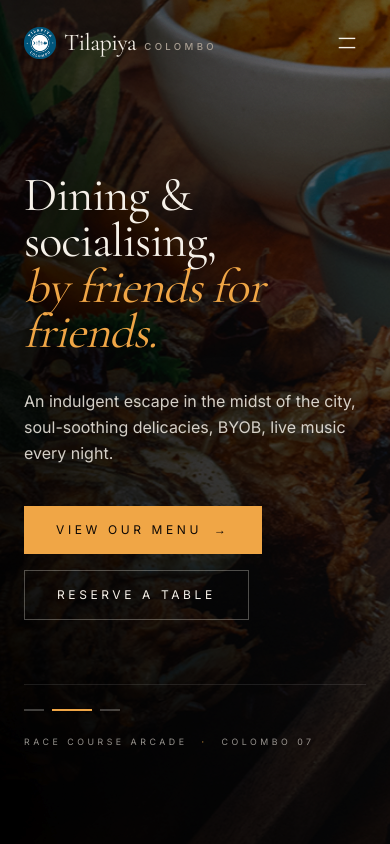
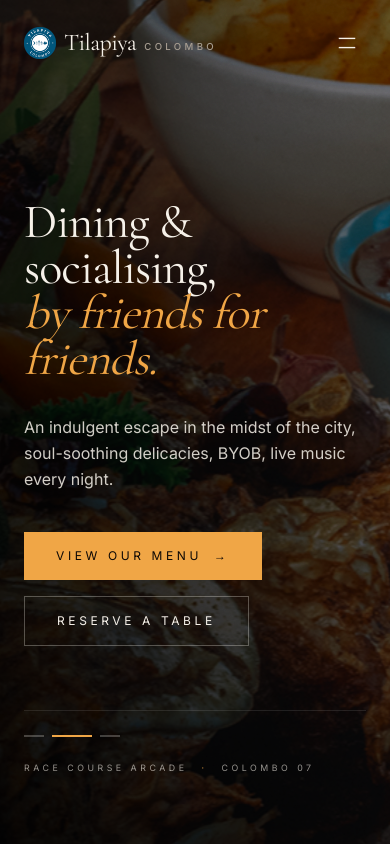
Before and after one commit to senul724/tilapiya-web, a Next.js app: page / in a window 390 px wide. Shown: the top 844 px of the page. Built offline with nearby package versions, Linux system fonts and the light colour scheme.

Commit message:
top padding added

```diff
--- a/app/page.tsx
+++ b/app/page.tsx
@@ -115,7 +115,7 @@ export default function Index() {
 	return (
 		<div className="">
 			{/* HERO */}
-			<section className="relative min-h-[100vh] flex items-end overflow-hidden grain">
+			<section className="relative sm:min-h-screen py-50 sm:py-0  flex items-end overflow-hidden grain">
 				<div className="absolute inset-0">
 					{heroSlides.map((s, i) => (
 						<img
```
